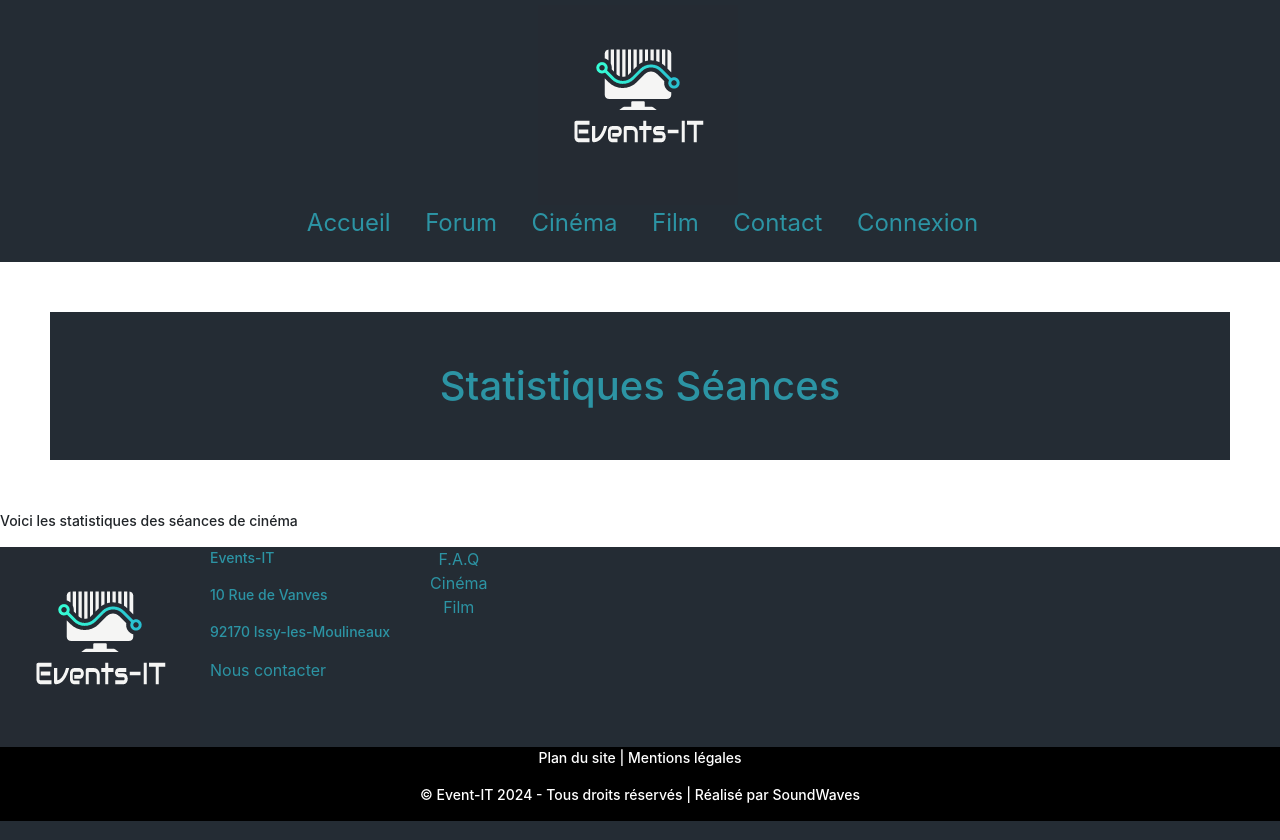
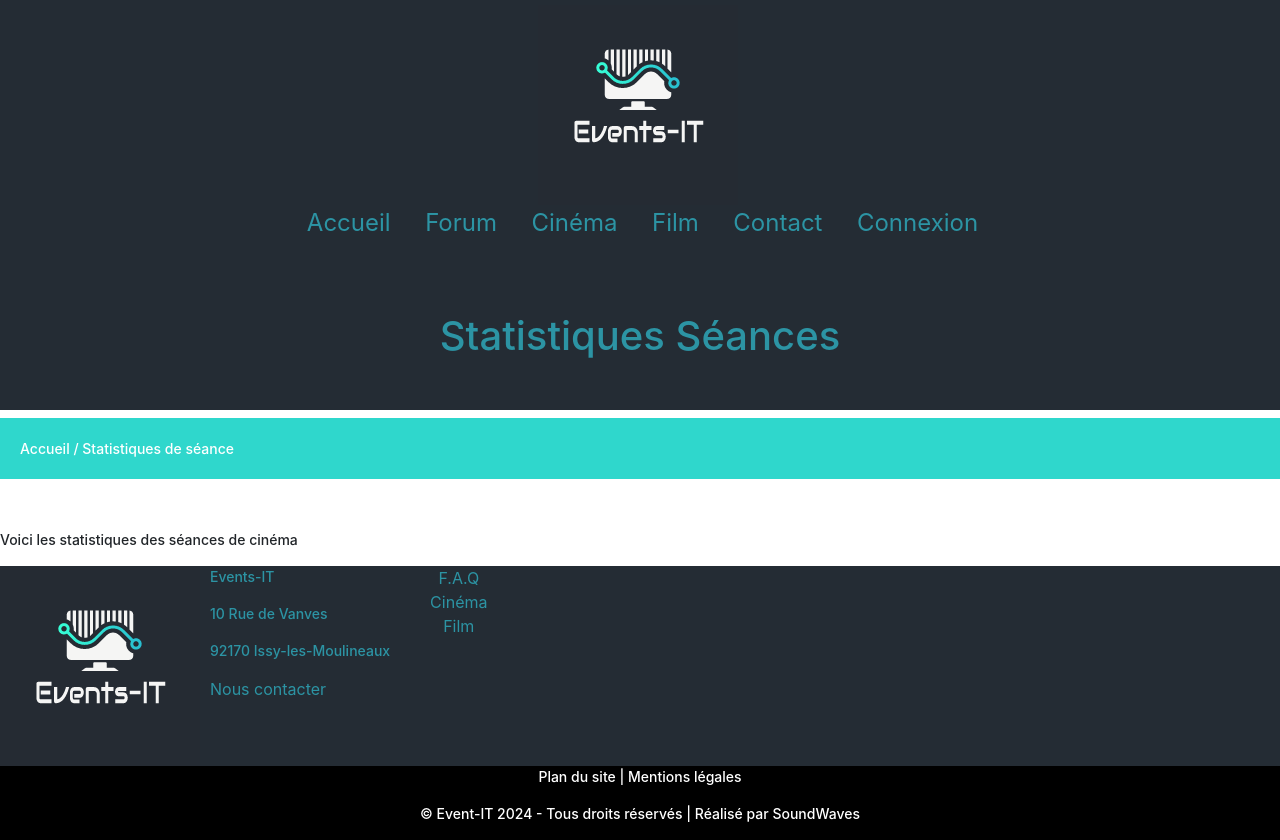
Before and after one commit to LenouvelLouis/Event-It, a PHP site: page / in a window 1280 px wide. Run offline with PHP 8.4, Linux system fonts and the light colour scheme.

Commit message:
Initialisation du code 2

```diff
--- a/MVC/vue/statseance/statseance.css
+++ b/MVC/vue/statseance/statseance.css
@@ -3,5 +3,12 @@
     color: #2C94A4;
     background-color: #242C34;
     padding: 50px;
-    margin: 50px;
 }
+
+.path_statseance{
+    color: white;
+    background-color: #2FD7CC;
+    padding: 20px;
+    margin-bottom: 50px;
+
+}
--- a/MVC/vue/statseance/statseance.tpl
+++ b/MVC/vue/statseance/statseance.tpl
@@ -8,7 +8,8 @@
 <body>
 <?php require("./vue/navbar/nav.tpl"); ?>
 
-<h1 class="Titre_statseance"> Statistiques Séances</h1>
+<h1 class="Titre_statseance"> Statistiques Séances </h1>
+<p class="path_statseance"> Accueil / Statistiques de séance </p>
 
 <p> Voici les statistiques des séances de cinéma </p>
 
```
